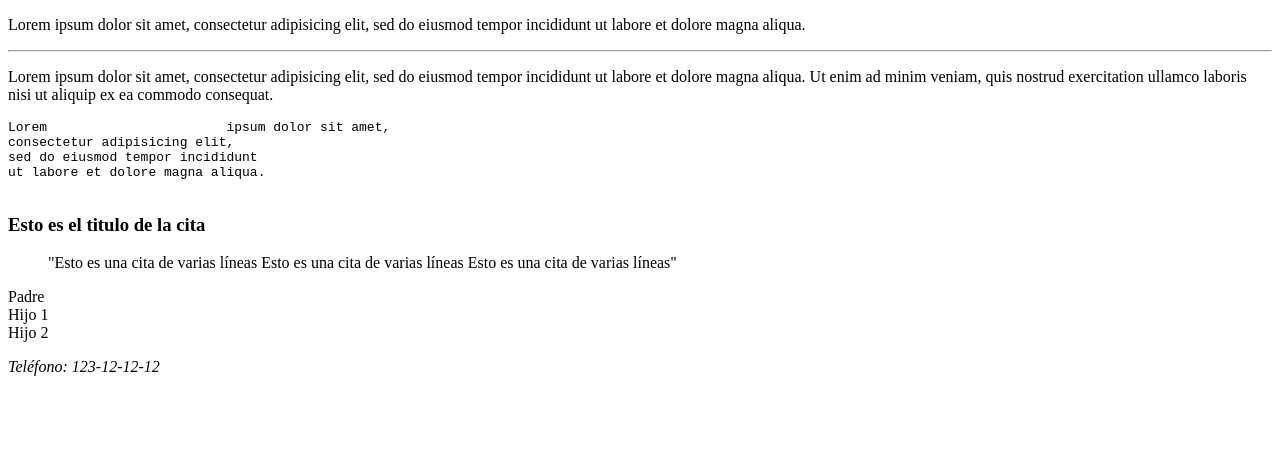
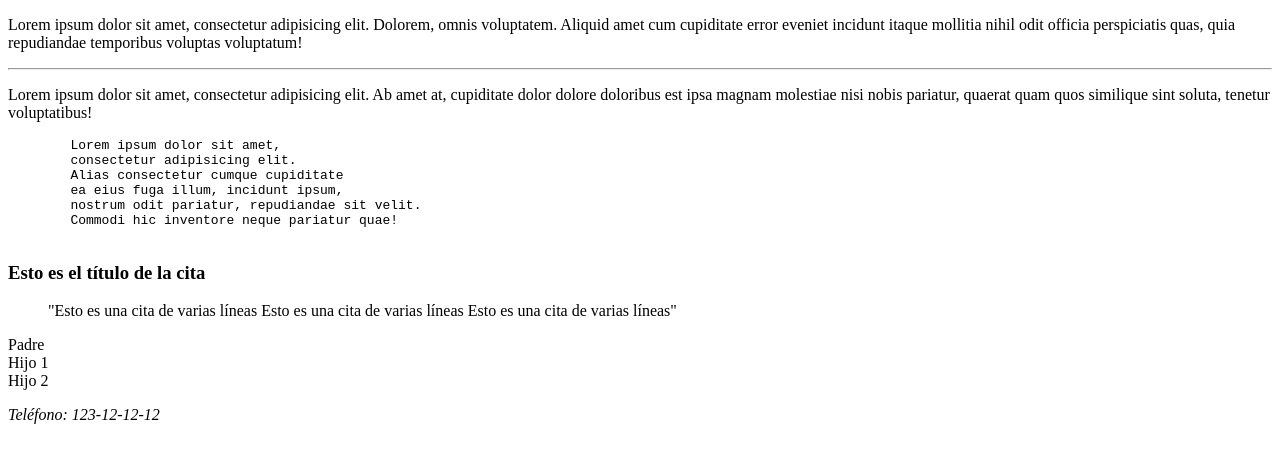
Before and after one commit to VicatS/html5, a plain HTML site: page Clase 3/clase 3-Agrupación.html in a window 1280 px wide. Drawn offline with Linux system fonts and the light colour scheme.

Commit message:
03. Etiquetas de agrupación de contenido

```diff
--- a/Clase 3/clase 3-Agrupación.html
+++ b/Clase 3/clase 3-Agrupación.html
@@ -1,35 +1,37 @@
-<!DOCTYPE html>
-<html>
+<!doctype html>
+<html lang="en">
 <head>
-    <meta charset="utf-8">
-    <title>Etiquetas Agrupación</title>
+    <meta charset="UTF-8">
+    <meta name="viewport"
+          content="width=device-width, user-scalable=no, initial-scale=1.0, maximum-scale=1.0, minimum-scale=1.0">
+    <meta http-equiv="X-UA-Compatible" content="ie=edge">
+    <title>Etiquetas de Agrupación</title>
 </head>
 <body>
 <header>
-      <!--Todo el contenido de nuestra cabecera, banner, menú de navegación, etc.-->
+    <!-- Todo el contenido de nuestra cabecera, banner, menú de navegación, etc-->
 </header>
-
-    <!--main. Contenido principal de la página-->
 <main>
 
     <!--párrafo. Bloque de texto relacionado-->
-    <p>Lorem ipsum dolor sit amet, consectetur adipisicing elit, sed do eiusmod tempor incididunt ut labore et dolore magna aliqua.</p>
-
-    <!--hr. Horizontal Rule. Separar contenido entre párrafos. Salto temático -->
+    <p>Lorem ipsum dolor sit amet, consectetur adipisicing elit. Dolorem, omnis voluptatem. Aliquid amet cum cupiditate
+        error eveniet incidunt itaque mollitia nihil odit officia perspiciatis quas, quia repudiandae temporibus
+        voluptas voluptatum!</p>
+    <!--hr. Horizontal Rule. Separar contenido entre párrafos. Salto temático-->
     <hr>
-
-    <p>Lorem ipsum dolor sit amet, consectetur adipisicing elit, sed do eiusmod tempor incididunt ut labore et dolore magna aliqua. Ut enim ad minim veniam, quis nostrud exercitation ullamco laboris nisi ut aliquip ex ea commodo consequat.</p>
-
-    <!--pre. Datos preformateados-->
+    <p>Lorem ipsum dolor sit amet, consectetur adipisicing elit. Ab amet at, cupiditate dolor dolore doloribus est ipsa
+        magnam molestiae nisi nobis pariatur, quaerat quam quos similique sint soluta, tenetur voluptatibus!</p>
+    <!--pre. Datos Preprocesados-->
     <pre>
-Lorem                       ipsum dolor sit amet,
-consectetur adipisicing elit,
-sed do eiusmod tempor incididunt
-ut labore et dolore magna aliqua.
+        Lorem ipsum dolor sit amet,
+        consectetur adipisicing elit.
+        Alias consectetur cumque cupiditate
+        ea eius fuga illum, incidunt ipsum,
+        nostrum odit pariatur, repudiandae sit velit.
+        Commodi hic inventore neque pariatur quae!
     </pre>
-
     <!--blockquote. Cita en varias líneas-->
-    <h3>Esto es el titulo de la cita</h3>
+    <h3>Esto es el título de la cita</h3>
     <blockquote>
         "Esto es una cita de varias líneas
         Esto es una cita de varias líneas
@@ -42,8 +44,10 @@ ut labore et dolore magna aliqua.
         <div>Hijo 2</div>
     </div>
 </main>
+<!--main. Contenido principal de la página-->
+
 <footer>
-      <!--address. Datos de contacto-->
+    <!--address-->
     <address>
         <p>Teléfono: 123-12-12-12</p>
     </address>
```
Also changed, not shown: Clase 3/clase 3-Listas.html (+4 -2 lines). Lines whose indentation alone changed are shown as unchanged.
